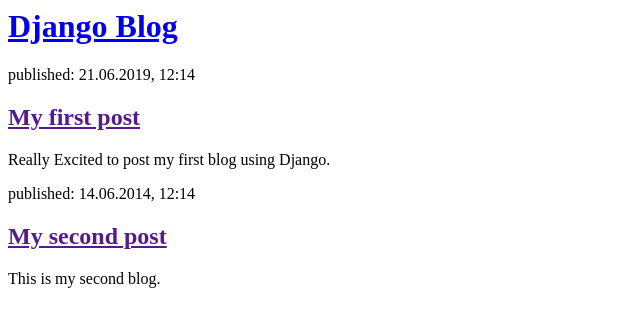
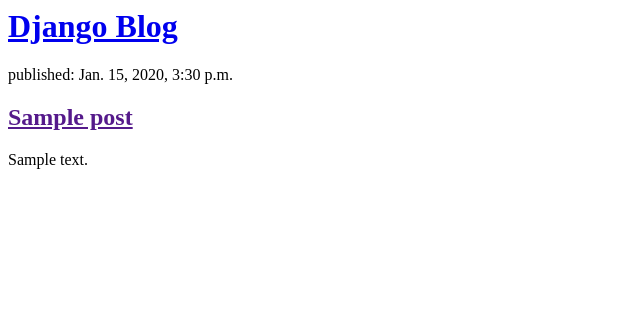
Before and after one commit to SaigopalMaddi/my-first-blog, a Django app: template blog/templates/blog/post_list.html in a window 1280 px wide. Shown: the top 327 px of the page, without its empty margins (0-640 px from the left). Run offline with Django 3.2, Linux system fonts and the light colour scheme; the template is opened without the code that fills it: values that come from a table or form of the project are taken from there, others are empty; tables that the repository leaves empty hold one stand-in row (values such as "Sample post").

Commit message:
Modified templates to display posts from database.

```diff
--- a/blog/templates/blog/post_list.html
+++ b/blog/templates/blog/post_list.html
@@ -6,17 +6,12 @@
         <div>
             <h1><a href="/">Django Blog</a></h1>
         </div>
-
-        <div>
-            <p>published: 21.06.2019, 12:14</p>
-            <h2><a href="">My first post</a></h2>
-            <p>Really Excited to post my first blog using Django.</p>
-        </div>
-
-        <div>
-            <p>published: 14.06.2014, 12:14</p>
-            <h2><a href="">My second post</a></h2>
-            <p>This is my second blog.</p>
-        </div>
-    </body>
+{% for post in posts %}
+    <div>
+        <p>published: {{ post.published_date }}</p>
+        <h2><a href="">{{ post.title }}</a></h2>
+        <p>{{ post.text|linebreaksbr }}</p>
+    </div>
+{% endfor %}
+            </body>
 </html>
--- a/blog/views.py
+++ b/blog/views.py
@@ -1,6 +1,9 @@
 from django.shortcuts import render
+from .models import Post
+from django.utils import timezone
 
 # Your views here
 
 def post_list(request):
-    return render(request, 'blog/post_list.html', {})
+    posts=Post.objects.filter(published_date__lte=timezone.now()).order_by('published_date')
+    return render(request, 'blog/post_list.html', {'posts' : posts})
```
Also changed, not shown: blog/urls.txt (deleted).
